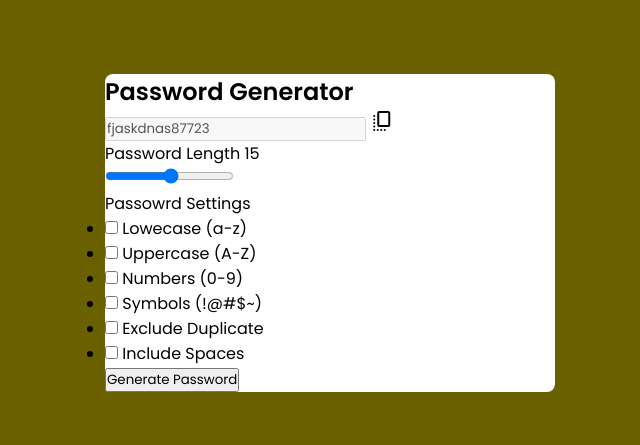
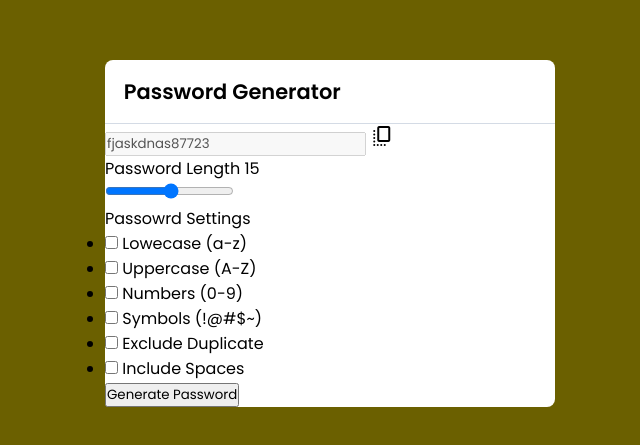
Before and after one commit to quisethecoder/password-generator, a plain HTML site: page index.html in a window 1280 px wide. Shown: the part 167-612 px from the top of the page, without its empty margins (310-950 px from the left). Drawn offline with nearby package versions, Linux system fonts and the light colour scheme.

Commit message:
conatiner h2 styling

```diff
--- a/styles.css
+++ b/styles.css
@@ -20,3 +20,10 @@ body{
     background: rgb(255, 255, 255);
     border-radius: 8px;
 }
+
+.container h2{
+    font-weight: 600;
+    font-size: 1.31rem;
+    padding: 1rem 1.175rem;
+    border-bottom:  1px solid #d4dbe5;
+}
```
